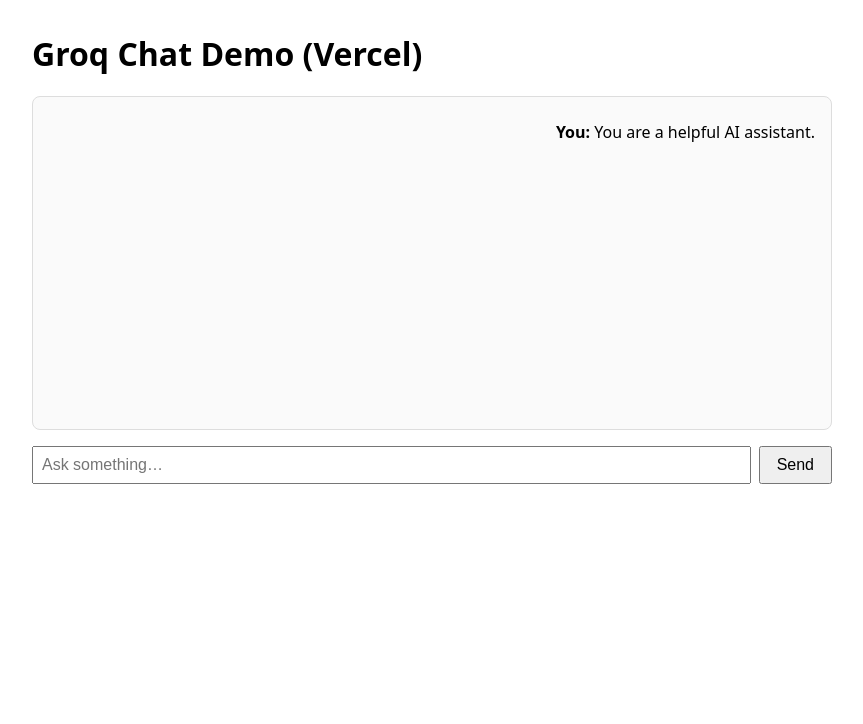
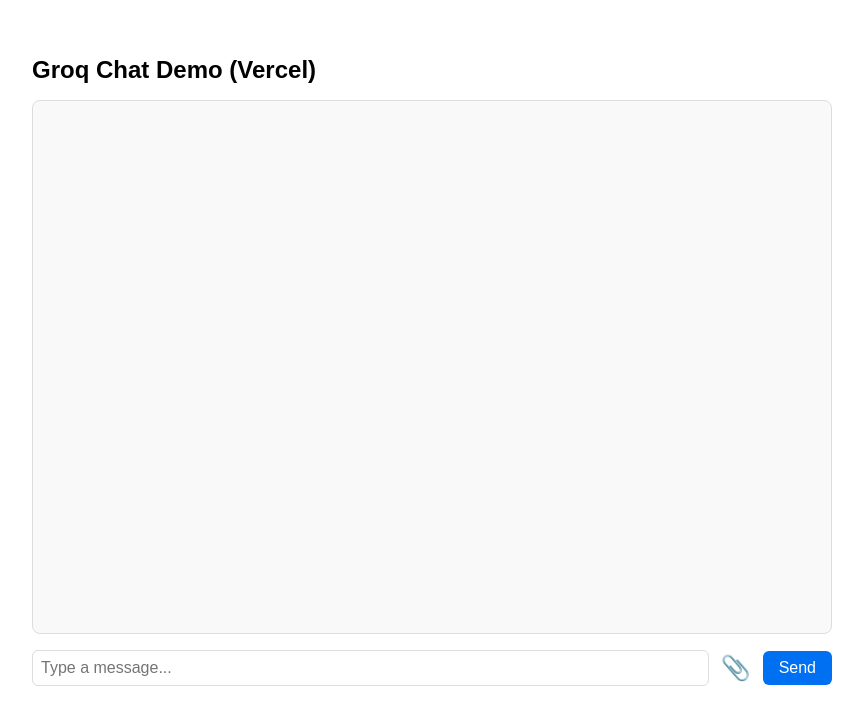
Before and after one commit to Coolermasterhere123/my-groq-chat, a Next.js app: page / in a window 1280 px wide. Shown: the top 724 px of the page, without its empty margins (208-1071 px from the left). Built offline with nearby package versions, Linux system fonts and the light colour scheme.

Commit message:
Add file uploads and API security

```diff
--- a/pages/api/chat.ts
+++ b/pages/api/chat.ts
@@ -1,6 +1,8 @@
 // pages/api/chat.ts
 import type { NextApiRequest, NextApiResponse } from 'next';
 import Groq from 'groq-sdk';
+
+const groq = new Groq({ apiKey: process.env.GROQ_API_KEY! });
 
 type ChatMessage = {
   role: 'system' | 'user' | 'assistant';
@@ -12,9 +14,8 @@
   model?: string;
   temperature?: number;
   max_tokens?: number;
+  secret?: string;
 }
-
-const groq = new Groq({ apiKey: process.env.GROQ_API_KEY! });
 
 export default async function handler(
   req: NextApiRequest,
@@ -26,6 +27,11 @@
   }
 
   const body: ChatRequestBody = req.body;
+
+  if (body.secret !== process.env.API_SECRET) {
+    return res.status(401).json({ error: 'Unauthorized' });
+  }
+
   if (!body?.messages || !Array.isArray(body.messages)) {
     return res.status(400).json({ error: '`messages` array is required' });
   }
--- a/pages/index.tsx
+++ b/pages/index.tsx
@@ -8,106 +8,99 @@
   content: string;
 };
 
+const API_SECRET = 'getyourownchatbot';
+
 export default function Home() {
-  // -----------------------------------------------------------------
-  // 1️⃣ Local conversation state
-  // -----------------------------------------------------------------
-  const [history, setHistory] = useState<Message[]>([
+  const [messages, setMessages] = useState<Message[]>([
     { role: 'system', content: 'You are a helpful AI assistant.' },
   ]);
   const [input, setInput] = useState('');
   const [loading, setLoading] = useState(false);
-  const bottomRef = useRef<HTMLDivElement>(null);
+  const [fileContent, setFileContent] = useState<string | null>(null);
+  const [fileName, setFileName] = useState<string | null>(null);
+  const fileRef = useRef<HTMLInputElement>(null);
 
-  // -----------------------------------------------------------------
-  // 2️⃣ Scroll helper
-  // -----------------------------------------------------------------
-  const scrollToBottom = () => {
-    bottomRef.current?.scrollIntoView({ behavior: 'smooth' });
+  const handleFile = (e: React.ChangeEvent<HTMLInputElement>) => {
+    const file = e.target.files?.[0];
+    if (!file) return;
+    setFileName(file.name);
+    const reader = new FileReader();
+    reader.onload = (ev) => {
+      setFileContent(ev.target?.result as string);
+    };
+    reader.readAsText(file);
   };
 
-  // -----------------------------------------------------------------
-  // 3️⃣ Submit handler – talks to /api/chat
-  // -----------------------------------------------------------------
   const handleSubmit = async (e: FormEvent) => {
     e.preventDefault();
-    if (!input.trim()) return;
+    if (!input.trim() && !fileContent) return;
 
-    const userMsg: Message = { role: 'user', content: input };
-    const newHistory = [...history, userMsg];
-    setHistory(newHistory);
+    let userContent = input.trim();
+    if (fileContent) {
+      userContent += `\n\n--- Contents of ${fileName} ---\n${fileContent}`;
+    }
+
+    const userMessage: Message = { role: 'user', content: userContent };
+    const updated = [...messages, userMessage];
+    setMessages(updated);
     setInput('');
+    setFileContent(null);
+    setFileName(null);
+    if (fileRef.current) fileRef.current.value = '';
     setLoading(true);
 
     try {
-      const resp = await fetch('/api/chat', {
+      const res = await fetch('/api/chat', {
         method: 'POST',
         headers: { 'Content-Type': 'application/json' },
-        body: JSON.stringify({ messages: newHistory }),
+        body: JSON.stringify({ messages: updated, secret: API_SECRET }),
       });
-
-      const data = await resp.json();
-      if (!resp.ok) throw new Error(data.error || 'API error');
-
-      const assistantMsg: Message = {
-        role: 'assistant',
-        content: data.reply,
-      };
-      setHistory((prev) => [...prev, assistantMsg]);
-    } catch (err: any) {
-      console.error(err);
-      const errorMsg: Message = {
-        role: 'assistant',
-        content: `⚠️ Error: ${err.message}`,
-      };
-      setHistory((prev) => [...prev, errorMsg]);
+      const data = await res.json();
+      if (data.error) {
+        setMessages([...updated, { role: 'assistant', content: `⚠️ Error: ${data.error}` }]);
+      } else {
+        setMessages([...updated, { role: 'assistant', content: data.reply }]);
+      }
+    } catch (err) {
+      setMessages([...updated, { role: 'assistant', content: '⚠️ Network error. Please try again.' }]);
     } finally {
       setLoading(false);
-      scrollToBottom();
     }
   };
 
-  // -----------------------------------------------------------------
-  // 4️⃣ Render UI
-  // -----------------------------------------------------------------
   return (
     <>
-      <Head>
-        <title>Groq Chat on Vercel</title>
-        <meta
-          name="description"
-          content="A tiny Groq‑powered chat demo hosted on Vercel"
-        />
-      </Head>
-
+      <Head><title>Groq Chat</title></Head>
       <main className={styles.main}>
-        <h1>Groq Chat Demo (Vercel)</h1>
-
+        <h1 className={styles.title}>Groq Chat Demo (Vercel)</h1>
         <div className={styles.chatBox}>
-          {history.map((msg, i) => (
-            <div
-              key={i}
-              className={msg.role === 'assistant' ? styles.assistant : styles.user}
-            >
-              <strong>{msg.role === 'assistant' ? 'Groq' : 'You'}:</strong>{' '}
-              {msg.content}
+          {messages.filter(m => m.role !== 'system').map((m, i) => (
+            <div key={i} className={m.role === 'user' ? styles.userMsg : styles.groqMsg}>
+              <strong>{m.role === 'user' ? 'You' : 'Groq'}:</strong> {m.content}
             </div>
           ))}
-          <div ref={bottomRef} />
+          {loading && <div className={styles.groqMsg}><strong>Groq:</strong> Thinking...</div>}
         </div>
-
         <form onSubmit={handleSubmit} className={styles.form}>
           <input
-            type="text"
-            placeholder="Ask something…"
+            className={styles.input}
             value={input}
-            onChange={(e) => setInput(e.target.value)}
+            onChange={e => setInput(e.target.value)}
+            placeholder="Type a message..."
             disabled={loading}
-            className={styles.input}
           />
-          <button type="submit" disabled={loading} className={styles.button}>
-            {loading ? '…thinking' : 'Send'}
-          </button>
+          <label className={styles.fileLabel}>
+            📎
+            <input
+              ref={fileRef}
+              type="file"
+              accept=".txt,.csv,.html,.py,.js,.ts,.json,.md"
+              onChange={handleFile}
+              style={{ display: 'none' }}
+            />
+          </label>
+          {fileName && <span className={styles.fileName}>📄 {fileName}</span>}
+          <button className={styles.button} type="submit" disabled={loading}>Send</button>
         </form>
       </main>
     </>
--- a/styles/home.module.css
+++ b/styles/home.module.css
@@ -1,38 +1,79 @@
-/* styles/Home.module.css */
 .main {
   max-width: 800px;
-  margin: 2rem auto;
-  font-family: system-ui, sans-serif;
-  padding: 0 1rem;
+  margin: 0 auto;
+  padding: 2rem;
+  font-family: sans-serif;
 }
+
+.title {
+  font-size: 1.5rem;
+  margin-bottom: 1rem;
+}
+
 .chatBox {
   border: 1px solid #ddd;
   border-radius: 8px;
   padding: 1rem;
-  min-height: 300px;
-  max-height: 60vh;
+  height: 500px;
   overflow-y: auto;
-  background: #fafafa;
   margin-bottom: 1rem;
+  background: #f9f9f9;
 }
-.user {
-  text-align: right;
+
+.userMsg {
   margin: 0.5rem 0;
+  padding: 0.5rem;
+  background: #e0f0ff;
+  border-radius: 6px;
 }
-.assistant {
-  text-align: left;
+
+.groqMsg {
   margin: 0.5rem 0;
+  padding: 0.5rem;
+  background: #fff;
+  border-radius: 6px;
+  border: 1px solid #eee;
 }
+
 .form {
   display: flex;
+  align-items: center;
   gap: 0.5rem;
 }
+
 .input {
   flex: 1;
   padding: 0.5rem;
   font-size: 1rem;
+  border: 1px solid #ddd;
+  border-radius: 6px;
 }
+
+.fileLabel {
+  font-size: 1.5rem;
+  cursor: pointer;
+  padding: 0.25rem;
+}
+
+.fileName {
+  font-size: 0.8rem;
+  color: #555;
+  white-space: nowrap;
+  overflow: hidden;
+  text-overflow: ellipsis;
+  max-width: 120px;
+}
+
 .button {
   padding: 0.5rem 1rem;
+  background: #0070f3;
+  color: white;
+  border: none;
+  border-radius: 6px;
+  cursor: pointer;
   font-size: 1rem;
 }
+
+.button:disabled {
+  background: #aaa;
+}
```
